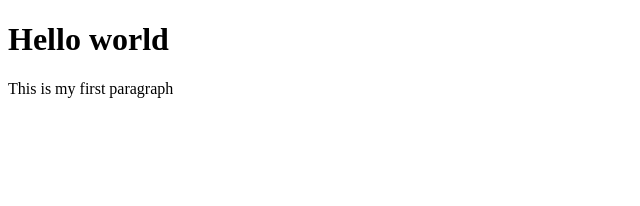
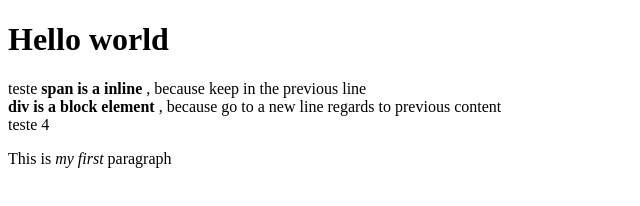
Before and after one commit to smidori/webdev_lab, a plain HTML site: page index.html in a window 1280 px wide. Shown: the whole page, without its empty margins (0-640 px from the left). Drawn offline with Linux system fonts and the light colour scheme.

Commit message:
updated content

```diff
--- a/index.html
+++ b/index.html
@@ -1,10 +1,17 @@
 <!DOCTYPE html>
-<html>
+<html lang="en">
     <head>
+        <meta charset="utf-8">
+        <meta name="Silvia">
         <title>Hello World</title>
     </head>
     <body>
         <h1>Hello world</h1>
-        <p>This is my first paragraph</p>
+        <span>teste</span>
+        <span><strong>span is a inline</strong> , because keep in the previous line</span>
+        <div><strong>div is a block element</strong> , because go to a new line regards to previous content</div>
+        <div>teste 4</div>
+
+        <p>This is <em>my first</em> paragraph</p>
     </body>
 </html>
```
